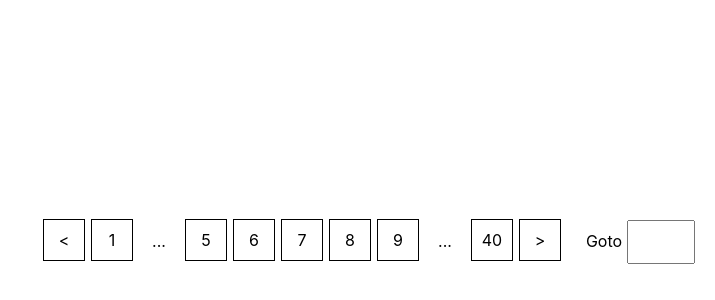
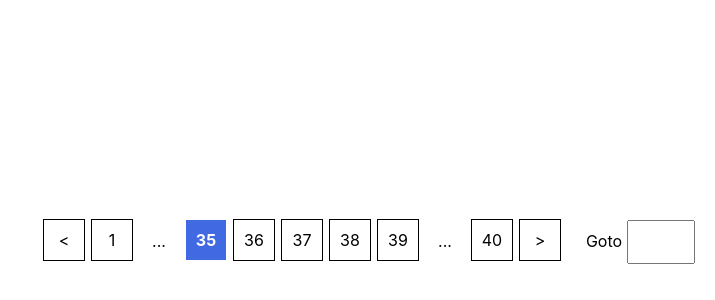
Before and after one commit to Kata1213/PaginationComponent, a React (Create React App) app: page / in a window 1280 px wide. Shown: the part 520-820 px from the top of the page, without its empty margins (565-1280 px from the left). Built offline with nearby package versions, Linux system fonts and the light colour scheme.

Commit message:
[Jingyue] add goPre and goNext methods

```diff
--- a/src/component/pagination.js
+++ b/src/component/pagination.js
@@ -5,7 +5,7 @@ export default class Pagination extends Component {
     constructor(props) {
         super(props)
         this.state = {
-            current: 5,
+            current: 35,
             total: 40,
             group: 5,
         }
@@ -20,20 +20,20 @@ export default class Pagination extends Component {
         } else if (total === 1) {
             pageList.push(<li>1</li>)
         } else if (total <= group) {
-            pageList.push(<li className={current === 1 ? "forbiddenStyle" : "activeStyle"}> &lt; </li>)
+            pageList.push(<li className={current === 1 ? "forbiddenStyle" : "activeStyle"} onClick={this.goPre()} > &lt; </li>)
             for (let i = 1; i <= total; i++) {
                 pageList.push(<li>{i}</li>)
             }
 
         } else {
-            pageList.push(<li className={current === 1 ? "forbiddenStyle" : "activeStyle"}> &lt; </li>)
+            pageList.push(<li className={current === 1 ? "forbiddenStyle" : "activeStyle"} onClick={this.goPre.bind(this)} > &lt; </li>)
             if (current !== 1) {
                 pageList.push(<li>1</li>)
                 pageList.push(<li id="ellipsis">...</li>)
             }
             let i = current;
             for (; i < group+current && i <= total; i++) {
-                pageList.push(<li onClick={this.goTo.bind(this,i)}>{i}</li>)
+                pageList.push(<li onClick={this.goTo.bind(this,i)} className={current===i?"currentSelected":""}>{i}</li>)
                 console.log(i);
             }
 
@@ -43,21 +43,36 @@ export default class Pagination extends Component {
             pageList.push(<li>{total}</li>)
 
         }
-        pageList.push(<li className={current === total ? "forbiddenStyle" : "activeStyle"}> &gt; </li>)
+        pageList.push(<li className={current === total ? "forbiddenStyle" : "activeStyle"} onClick={this.goNext.bind(this)}> &gt; </li>)
         pageList.push(<li id="goto"> Goto </li>)
         pageList.push(<input className="input"/>)
 
         return pageList;
     }
 
-    goTo(currentId){
-        this.setState({current:currentId})
+    goTo(currentId) {
+        if (currentId > 0 && currentId<= this.state.total) {
+            this.setState({current: currentId})
+        }
     }
 
+    goPre() {
+        let {current} = this.state;
+        this.goTo(--current);
+    }
+
+    goNext(){
+        let {current} = this.state;
+        this.goTo(++current);
+    }
+
+
     render() {
+        const {current} =this.state;
         return (
             <ul className="main">
                 {this.createPaginationComponent()}
+                {console.log("current= " + current)}
             </ul>
 
         );
--- a/src/style/pagination.css
+++ b/src/style/pagination.css
@@ -24,8 +24,6 @@
     cursor: text;
 }
 
-
-
 .forbiddenStyle{
     cursor: not-allowed !important;
     color: #b5b5b5!important;
@@ -33,6 +31,12 @@
 
 .activeStyle{
     cursor: pointer;
+}
+
+.currentSelected{
+    color:white;
+    background:royalblue;
+    font-weight:bold;
 }
 
 .input{
```
